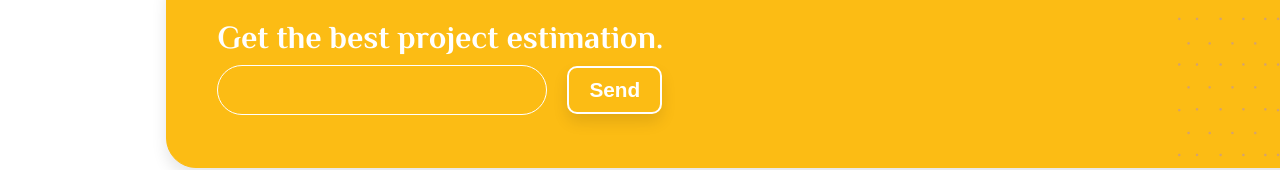
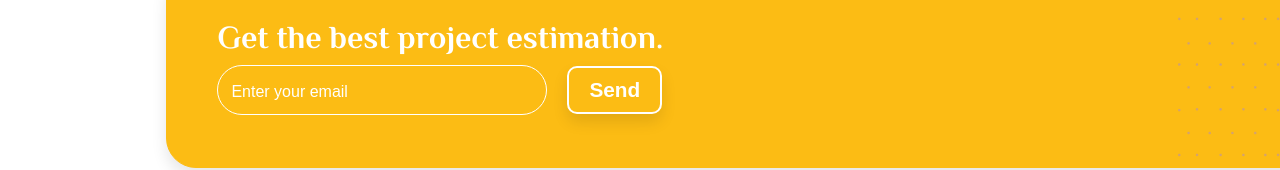
Before and after one commit to FengDenny/Figma2Dev, a React (Create React App) app in the folder noren/: page / in a window 1280 px wide. Shown: the part 4388-4558 px from the top of the page. Built offline with nearby package versions, Linux system fonts and the light colour scheme.

Commit message:
Update Contact.jsx

```diff
--- a/noren/src/component/Contact/Contact.jsx
+++ b/noren/src/component/Contact/Contact.jsx
@@ -9,7 +9,7 @@ export default function Contact() {
       <div className={`${globalStyles.container} ${contactStyles.form}`}>
         <form>
           <h3>Get the best project estimation.</h3>
-          <input type="email" />
+          <input type="email" placeholder="Enter your email" />
           <button> Send</button>
         </form>
         <div>
```
